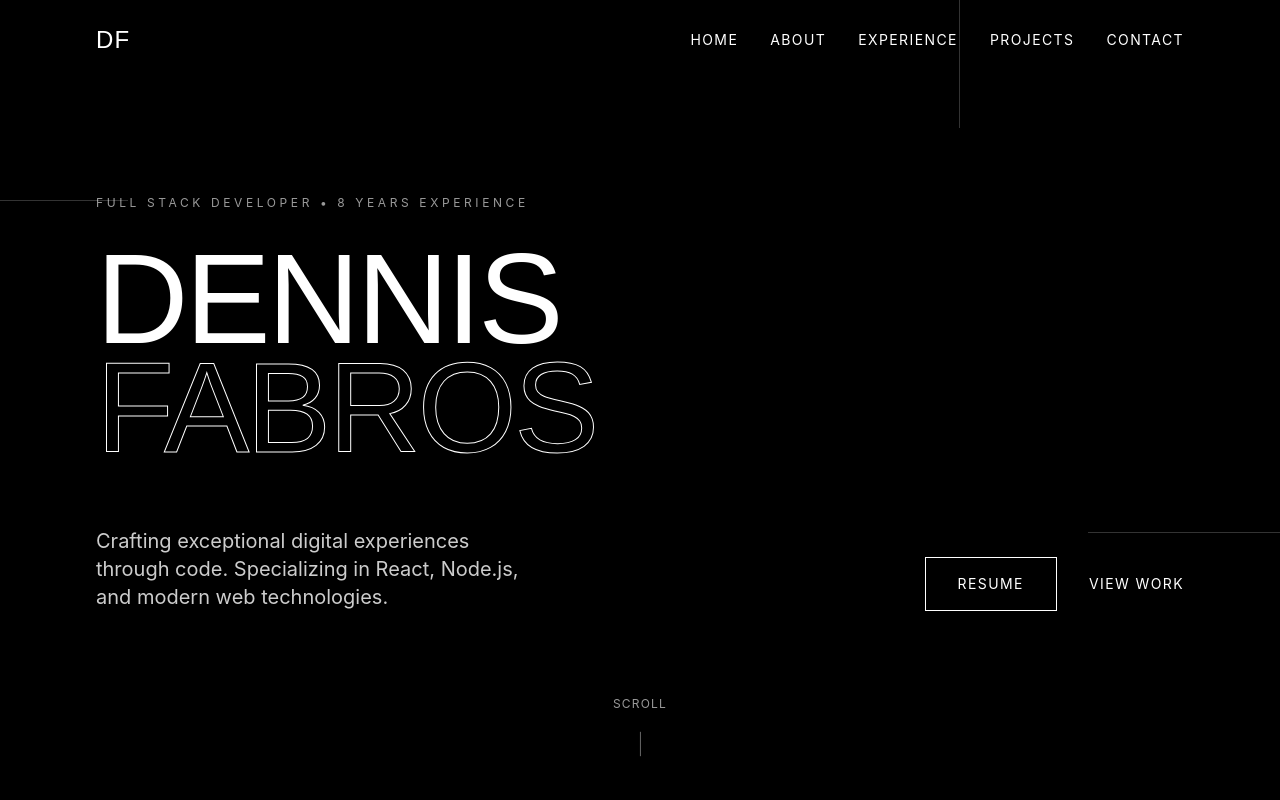
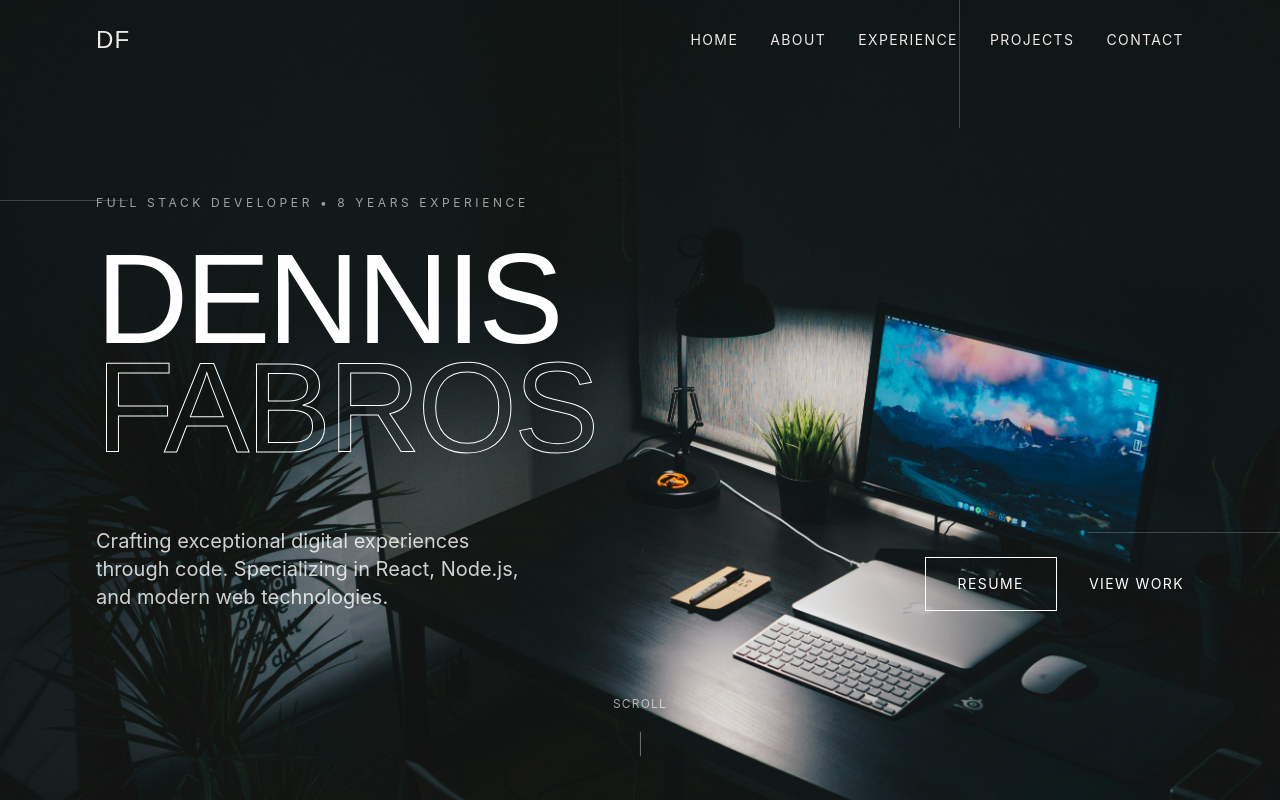
Before and after one commit to mergeninja0527/dennis-fabros, a React (Vite) app: page / in a window 1280 px wide. Shown: the top 800 px of the page. Built offline with nearby package versions, Linux system fonts and the light colour scheme; the HTML template or start-up script is replaced by a standard one.

Commit message:
update home-section-add-water-ripple-effect

```diff
--- a/index.html
+++ b/index.html
@@ -18,6 +18,10 @@
     <meta name="twitter:image" content="https://lovable.dev/opengraph-image-p98pqg.png" />
 
     <link rel="canonical" href="https://dennisfabros.dev" />
+
+    <!-- jQuery and Ripples Plugin -->
+    <script src="https://code.jquery.com/jquery-3.7.1.min.js"></script>
+    <script src="https://cdn.jsdelivr.net/npm/jquery.ripples@0.6.3/dist/jquery.ripples.min.js"></script>
   </head>
 
   <body>
--- /dev/null
+++ b/src/assets/css/home.css
@@ -0,0 +1,11 @@
+body {
+    margin: 0;
+    padding: 0;
+}
+
+.full-landing-image {
+    width: 100%;
+    height: 100vh;
+    background: url('../../../public/home_section_bg.jpg') no-repeat center;
+    background-size: cover;
+}
--- /dev/null
+++ b/src/assets/script/home.js
@@ -0,0 +1,5 @@
+$('.full-landing-image').ripples({
+    resolution: 512,
+    dropRadius: 20,
+    perturbance: 0.04,
+});
--- a/src/components/HeroSection.tsx
+++ b/src/components/HeroSection.tsx
@@ -1,10 +1,29 @@
 import { motion } from "framer-motion";
+import { useEffect } from "react";
+import "../assets/css/home.css";
+
 
 const HeroSection = () => {
+  useEffect(() => {
+    // Initialize ripples effect after component mounts
+    if (typeof window !== 'undefined' && (window as any).jQuery) {
+      const $ = (window as any).jQuery;
+      const element = $('.full-landing-image');
+
+      if (element.length > 0 && typeof element.ripples === 'function') {
+        element.ripples({
+          resolution: 512,
+          dropRadius: 20,
+          perturbance: 0.04,
+        });
+      }
+    }
+  }, []);
   return (
+    <>
       <section
         id="home"
-      className="min-h-screen bg-foreground text-primary-foreground relative overflow-hidden flex items-center"
+        className="min-h-screen bg-foreground text-primary-foreground relative overflow-hidden flex items-center full-landing-image"
       >
         {/* Geometric accent lines */}
         <div className="absolute top-1/4 left-0 w-32 h-px bg-primary-foreground/20" />
@@ -105,6 +124,7 @@ const HeroSection = () => {
           />
         </motion.div>
       </section>
+    </>
   );
 };
 
```
Also changed, not shown: public/home_section_bg.jpg (added). Lines whose indentation alone changed are shown as unchanged.
